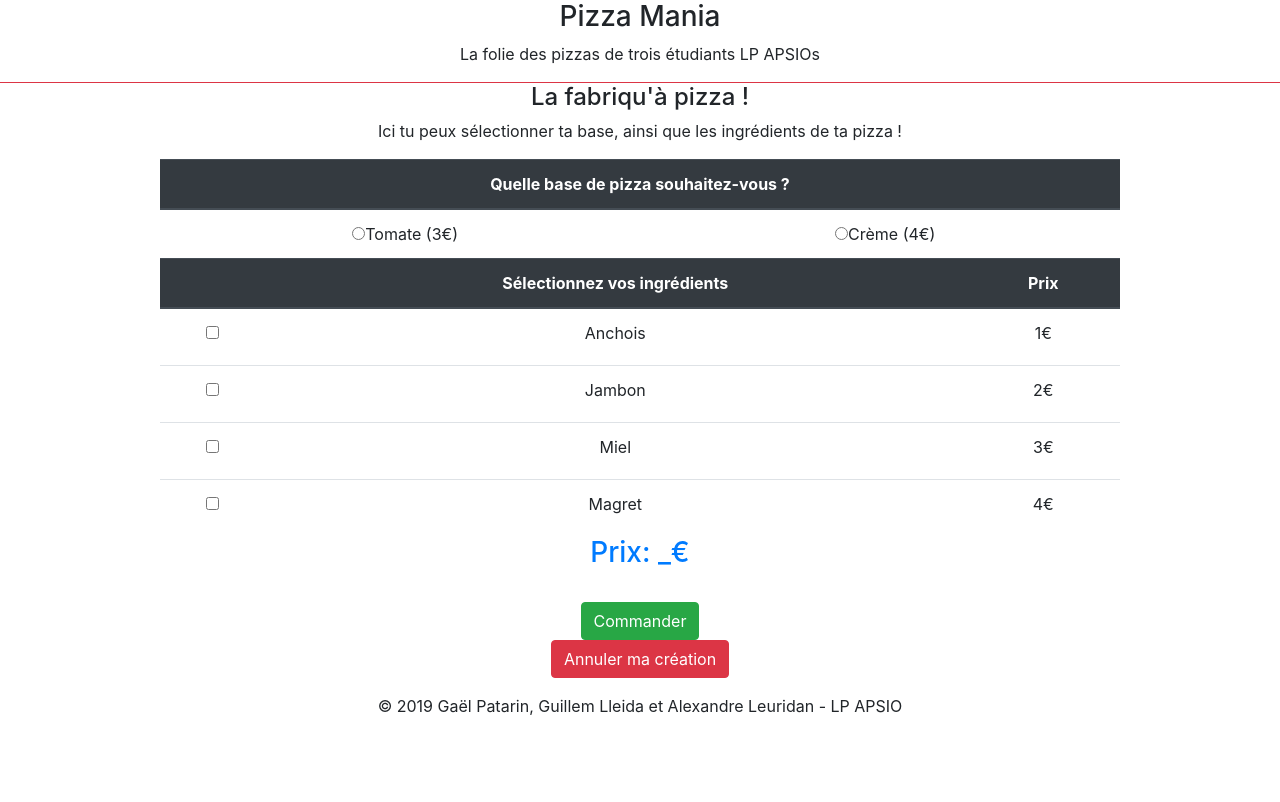
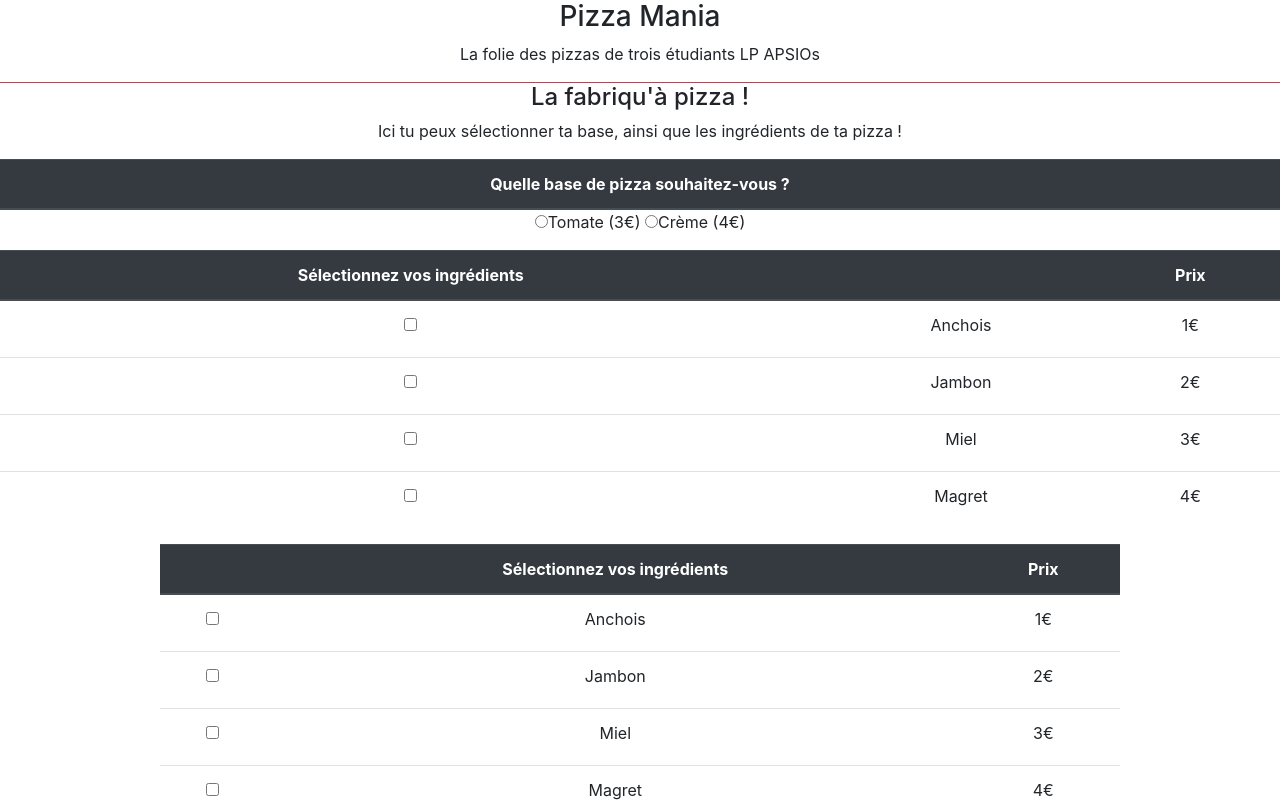
Before and after one commit to lanaflonPerso/pizzamania, an Angular app: page /fabrik in a window 1280 px wide. Shown: the top 802 px of the page. Built offline with nearby package versions, Linux system fonts and the light colour scheme.

Commit message:
Starting work

```diff
--- a/src/app/carte-pizza.service.ts
+++ b/src/app/carte-pizza.service.ts
@@ -1,5 +1,5 @@
 import { Injectable } from '@angular/core';
-import { HttpClient, HttpClientModule } from '@angular/common/http';
+import { HttpClient } from '@angular/common/http';
 import { API_URL } from 'src/environments/API';
 
 @Injectable({
--- a/src/app/fabrique-pizza/fabrique-pizza.component.html
+++ b/src/app/fabrique-pizza/fabrique-pizza.component.html
@@ -2,21 +2,50 @@
   <h4>La fabriqu'à pizza !</h4>
   <p>Ici tu peux sélectionner ta base, ainsi que les ingrédients de ta pizza !</p>
 
-  <form>
-    <table class="table w-75 p-3 m-auto">
+<form>
+
+  <table class="table">
+    <thead class="thead-dark">
+      <tr>
+        <th scope="col">Quelle base de pizza souhaitez-vous ?</th>
+      </tr>
+    </thead>
+    <tbody>
+      <tr>
+        <input type="radio" name="base" value="tomate">Tomate (3€)
+        <input type="radio" name="base" value="creme">Crème (4€)
+      </tr>
+    </tbody>
+  </table>
+
+  <table class="table">
       <thead class="thead-dark">
         <tr>
-          <th colspan="2">Quelle base de pizza souhaitez-vous ?</th>
+          <th scope="col">Sélectionnez vos ingrédients</th>
+          <th scope="col"></th>
+          <th scope="col">Prix</th>
         </tr>
       </thead>
       <tbody>
         <tr>
-          <td>
-            <input type="radio" value="tomate">Tomate (3€)
-          </td>
-          <td>
-            <input type="radio" value="creme">Crème (4€)
-          </td>
+          <td><input id="anchois" type="checkbox" name="ingredients" /></td>
+          <td><label for="anchois">Anchois</label></td>
+          <td><label for="anchois">1€</label></td>
+        </tr>
+        <tr>
+            <td><input id="jambon" type="checkbox" name="ingredients" /></td>
+            <td><label for="jambon">Jambon</label></td>
+            <td><label for="jambon">2€</label></td>
+        </tr>
+        <tr>
+            <td><input id="miel" type="checkbox" name="ingredients" /></td>
+            <td><label for="miel">Miel</label></td>
+            <td><label for="miel">3€</label></td>
+        </tr>
+        <tr>
+            <td><input id="magret" type="checkbox" name="ingredients" /></td>
+            <td><label for="magret">Magret</label></td>
+            <td><label for="magert">4€</label></td>
         </tr>
       </tbody>
     </table>
--- a/src/app/fabrique-pizza/fabrique-pizza.component.ts
+++ b/src/app/fabrique-pizza/fabrique-pizza.component.ts
@@ -1,4 +1,5 @@
 import { Component, OnInit } from '@angular/core';
+import { Pizza } from 'src/models/Pizza';
 
 @Component({
   selector: 'app-fabrique-pizza',
@@ -6,8 +7,10 @@ import { Component, OnInit } from '@angular/core';
   styleUrls: ['./fabrique-pizza.component.css']
 })
 export class FabriquePizzaComponent implements OnInit {
+  currentPizza: Pizza;
+  constructor() {
 
-  constructor() { }
+  }
 
   ngOnInit() {
   }
```
